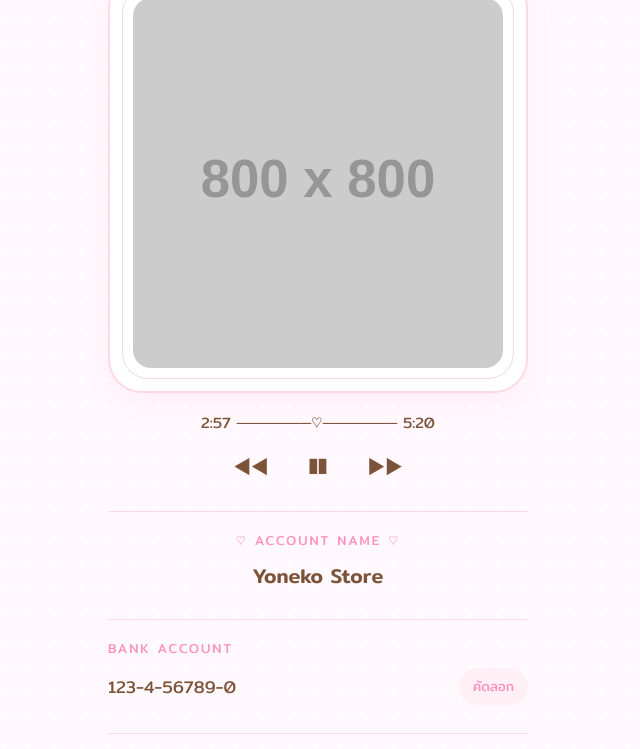
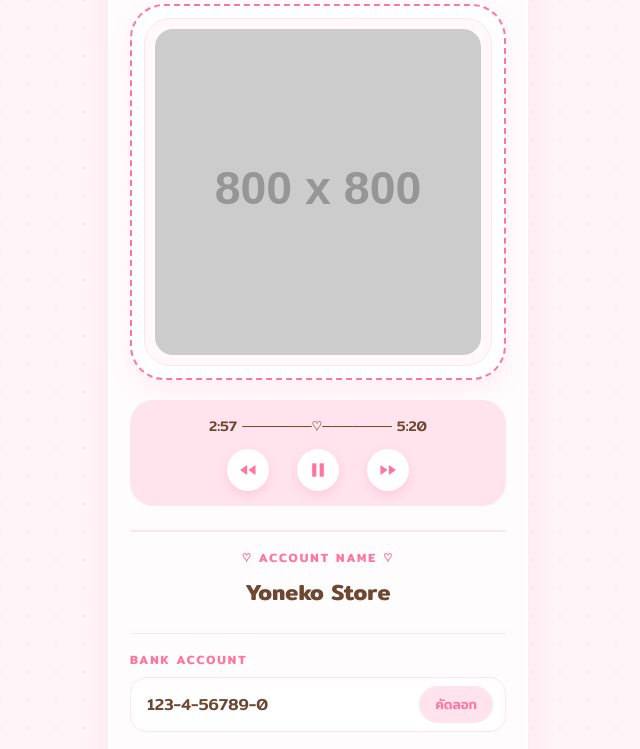
Before and after one commit to miorilrich-cpu/01-pay, a plain HTML site: page index.html in a window 1280 px wide. Shown: the part 126-875 px from the top of the page, without its empty margins (322-962 px from the left). Drawn offline with Linux system fonts and the light colour scheme; placeholder pictures from the web are drawn by us.

Commit message:
Update index.html

```diff
--- a/index.html
+++ b/index.html
@@ -11,11 +11,12 @@
 <style>
 
 :root{
-    --bg:#fff8fc;
-    --pink:#ff8fbc;
-    --pink-light:#ffd8e8;
-    --brown:#7b5338;
-    --white:#ffffff;
+    --bg:#fff5f9;
+    --pink:#ff75a0;
+    --pink-light:#ffe3ed;
+    --pink-hover:#ff5c93;
+    --brown:#6e4731;
+    --card-bg:#ffffff;
 }
 
 *{
@@ -27,43 +28,55 @@
 body{
     font-family:'Mitr',sans-serif;
     background:
-    radial-gradient(circle,#ffffff 2px,transparent 2px);
-    background-size:26px 26px;
+    radial-gradient(circle,#ffecf4 2px,transparent 2px);
+    background-size:28px 28px;
     background-color:var(--bg);
     color:var(--brown);
-    padding:30px 20px 60px;
+    padding:35px 20px 70px;
 }
 
 .container{
     max-width:420px;
     margin:auto;
+    background: rgba(255, 255, 255, 0.7);
+    backdrop-filter: blur(10px);
+    border-radius: 40px;
+    padding: 25px 20px;
+    box-shadow: 0 15px 35px rgba(255, 117, 160, 0.12);
+    border: 2px solid #fff;
 }
 
 .title{
     text-align:center;
     color:var(--pink);
-    font-size:28px;
+    font-size:30px;
     font-weight:600;
-    margin-bottom:25px;
+    margin-bottom:20px;
+    text-shadow: 0 2px 8px rgba(255, 117, 160, 0.25);
+    letter-spacing: 1px;
 }
 
-/* =========================
-   QR FRAME
-========================= */
+/* QR FRAME */
 
 .qr-frame{
     background:#fff;
-    border:2px solid var(--pink-light);
+    border:2px dashed var(--pink);
     border-radius:34px;
     padding:12px;
-    box-shadow:0 10px 25px rgba(255,143,188,.08);
+    box-shadow:0 10px 25px rgba(255,117,160,.1);
+    transition: transform 0.3s ease;
+}
+
+.qr-frame:hover {
+    transform: translateY(-3px);
 }
 
 .qr-inner{
-    border:1px solid #f3d7e3;
+    border:1px solid var(--pink-light);
     border-radius:26px;
     overflow:hidden;
     padding:10px;
+    background: #fff9fc;
 }
 
 .qr-inner img{
@@ -72,56 +85,76 @@ body{
     border-radius:18px;
 }
 
-/* =========================
-   PLAYER
-========================= */
+/* PLAYER */
 
 .player{
     text-align:center;
-    margin-top:18px;
+    margin-top:20px;
+    background: var(--pink-light);
+    padding: 15px;
+    border-radius: 24px;
 }
 
 .time{
-    font-size:15px;
-    margin-bottom:15px;
+    font-size:14px;
+    margin-bottom:12px;
     color:var(--brown);
+    font-weight: 500;
 }
 
 .controls{
     display:flex;
     justify-content:center;
     align-items:center;
-    gap:40px;
-    margin-top:12px;
+    gap:28px;
+    margin-top:8px;
 }
 
-.control-btn{
-    color:var(--brown);
-    font-size:22px;
-    font-weight:500;
-    user-select:none;
+.player-btn{
+    width:42px;
+    height:42px;
+    border:none;
+    background:#fff;
+    border-radius: 50%;
+    cursor:pointer;
+    color:var(--pink);
+    box-shadow: 0 4px 10px rgba(255, 117, 160, 0.2);
+    display:flex;
+    align-items:center;
+    justify-content:center;
+    transition: all 0.2s ease;
 }
 
-/* =========================
-   SECTION
-========================= */
+.player-btn:hover {
+    background: var(--pink);
+    color: #fff;
+    transform: scale(1.08);
+}
+
+.player-btn svg{
+    width:20px;
+    height:20px;
+    fill:currentColor;
+}
 
 .section{
-    margin-top:28px;
+    margin-top:24px;
 }
 
 .line{
     width:100%;
-    height:1px;
+    height:1.5px;
     background:var(--pink-light);
-    margin-bottom:18px;
+    margin-bottom:16px;
+    border-radius: 99px;
 }
 
 .label{
     color:var(--pink);
-    font-size:13px;
+    font-size:12px;
     letter-spacing:2px;
-    margin-bottom:10px;
+    margin-bottom:8px;
+    font-weight: 600;
 }
 
 .center-label{
@@ -130,12 +163,13 @@ body{
 
 .center-value{
     text-align:center;
-    font-size:20px;
-    font-weight:500;
+    font-size:22px;
+    font-weight:600;
+    color: var(--brown);
 }
-
 .value{
-    font-size:17px;
+    font-size:16px;
+    font-weight: 500;
 }
 
 .row{
@@ -143,36 +177,38 @@ body{
     justify-content:space-between;
     align-items:center;
     gap:12px;
+    background: #fff;
+    padding: 8px 12px 8px 16px;
+    border-radius: 16px;
+    border: 1px solid var(--pink-light);
 }
 
 .copy-btn{
     border:none;
-    background:#fff0f6;
+    background:var(--pink-light);
     color:var(--pink);
-    padding:8px 14px;
+    padding:8px 16px;
     border-radius:999px;
     cursor:pointer;
     font-family:'Mitr',sans-serif;
-    transition:.2s;
+    font-weight: 500;
+    transition: all 0.2s ease;
 }
 
-.copy-btn:hover{
-    transform:translateY(-2px);
+.copy-btn:hover {
+    background: var(--pink);
+    color: #fff;
 }
 
 .small-note{
     margin-top:8px;
     font-size:12px;
-    opacity:.75;
+    opacity:.8;
 }
 
 .center{
     text-align:center;
 }
-
-/* =========================
-   FOOTER
-========================= */
 
 .footer{
     text-align:center;
@@ -183,11 +219,8 @@ body{
     color:var(--pink);
     font-weight:500;
     font-size:18px;
+    text-shadow: 0 2px 6px rgba(255, 117, 160, 0.2);
 }
-
-/* =========================
-   TOAST
-========================= */
 
 .toast{
     position:fixed;
@@ -196,15 +229,18 @@ body{
     transform:translateX(-50%);
     background:var(--pink);
     color:white;
-    padding:10px 18px;
+    padding:10px 22px;
     border-radius:999px;
     opacity:0;
     transition:.3s;
     pointer-events:none;
+    box-shadow: 0 5px 15px rgba(255, 117, 160, 0.4);
+    font-weight: 500;
 }
 
 .toast.show{
     opacity:1;
+    transform:translateX(-50%) translateY(-5px);
 }
 
 </style>
@@ -213,27 +249,20 @@ body{
 
 <div class="container">
 
-    <!-- TITLE -->
-
 <div class="title">
     ♡ Yoneko Payment ♡
 </div>
-
-    <!-- QR -->
 
 <div class="qr-frame">
 
     <div class="qr-inner">
 
-            <!-- เปลี่ยน URL รูป QR ตรงนี้ -->
-
-            <img src="https://via.placeholder.com/800x800.png?text=QR+CODE" alt="QR Code">
+        <img src="https://via.placeholder.com/800x800.png?text=QR+CODE"
+        alt="QR Code">
 
     </div>
 
 </div>
-
-    <!-- PLAYER -->
 
 <div class="player">
 
@@ -243,17 +272,34 @@ body{
 
     <div class="controls">
 
-            <span class="control-btn">◀◀</span>
+        <button class="player-btn" type="button">
 
-            <span class="control-btn">❚❚</span>
+            <svg viewBox="0 0 24 24">
+                <path d="M11 6v12L2.5 12 11 6zm10 0v12L12.5 12 21 6z"/>
+            </svg>
 
-            <span class="control-btn">▶▶</span>
+        </button>
+
+        <button class="player-btn" type="button">
+
+            <svg viewBox="0 0 24 24">
+                <rect x="5" y="4" width="5" height="16"/>
+                <rect x="14" y="4" width="5" height="16"/>
+            </svg>
+
+        </button>
+
+        <button class="player-btn" type="button">
+
+            <svg viewBox="0 0 24 24">
+                <path d="M13 6v12l8.5-6L13 6zM3 6v12l8.5-6L3 6z"/>
+            </svg>
+
+        </button>
 
     </div>
 
 </div>
-
-    <!-- ACCOUNT NAME -->
 
 <div class="section">
 
@@ -268,8 +314,6 @@ body{
     </div>
 
 </div>
-
-    <!-- BANK ACCOUNT -->
 
 <div class="section">
 
@@ -293,9 +337,6 @@ body{
     </div>
 
 </div>
-
-    <!-- TRUE WALLET -->
-
 <div class="section">
 
     <div class="line"></div>
@@ -318,8 +359,6 @@ body{
     </div>
 
 </div>
-
-    <!-- NOTE -->
 
 <div class="section">
 
@@ -348,8 +387,6 @@ body{
 
 </div>
 
-    <!-- NOTICE -->
-
 <div class="section">
 
     <div class="line"></div>
@@ -364,8 +401,6 @@ body{
     <div class="line"></div>
 </div>
 
-    <!-- FOOTER -->
-
 <div class="footer">
 
     <h3>
@@ -375,8 +410,6 @@ body{
 </div>
 
 </div>
-
-<!-- TOAST -->
 
 <div id="toast" class="toast">
     คัดลอกแล้ว ♡
```
Lines whose indentation alone changed are shown as unchanged.
